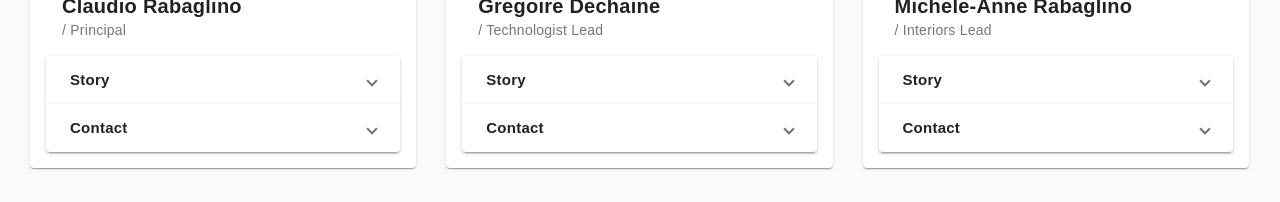
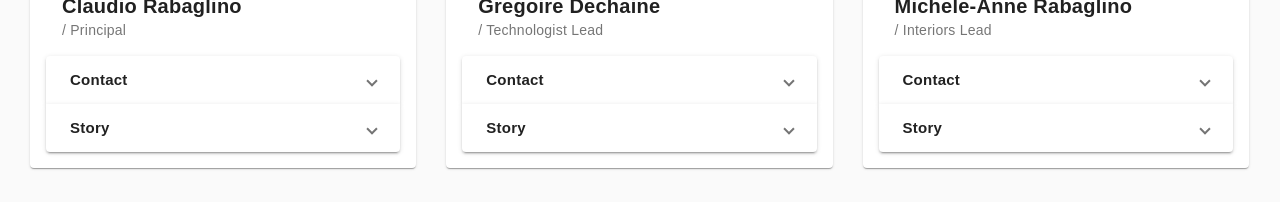
Before and after one commit to bimhouse/crai-web-v2, an Angular app: page /people in a window 1280 px wide. Shown: the part 560-762 px from the top of the page. Built offline with nearby package versions, Linux system fonts and the light colour scheme.

Commit message:
Swap to full size image on URL's for work detail page

```diff
--- a/src/app/crai-people/crai-people.component.html
+++ b/src/app/crai-people/crai-people.component.html
@@ -19,20 +19,20 @@
           <mat-expansion-panel (opened)="panelOpenState = true" (closed)="panelOpenState = false">
             <mat-expansion-panel-header>
               <mat-panel-title>
-                Story
-              </mat-panel-title>
-            </mat-expansion-panel-header>
-            <p>{{ employee.EmployeeBlurb }}</p>
-          </mat-expansion-panel>
-          <mat-expansion-panel (opened)="panelOpenState = true" (closed)="panelOpenState = false">
-            <mat-expansion-panel-header>
-              <mat-panel-title>
                 Contact
               </mat-panel-title>
             </mat-expansion-panel-header>
               <mat-icon>phone</mat-icon><p>{{ employee.EmployeeCell }}</p>
               <mat-icon>mail</mat-icon><p>{{ employee.EmployeeEmail }}</p>
           </mat-expansion-panel>
+          <mat-expansion-panel (opened)="panelOpenState = true" (closed)="panelOpenState = false">
+            <mat-expansion-panel-header>
+              <mat-panel-title>
+                Story
+              </mat-panel-title>
+            </mat-expansion-panel-header>
+            <p>{{ employee.EmployeeBlurb }}</p>
+          </mat-expansion-panel>
         </mat-accordion>
       </mat-card>
     </div>
--- a/src/app/crai-work/crai-work-detail.component.html
+++ b/src/app/crai-work/crai-work-detail.component.html
@@ -5,7 +5,7 @@
 <div fxLayout="row wrap" fxLayout.lt-sm="column" fxLayoutGap="30px grid" fxLayoutAlign="start">
   <div fxFlex="100%">
     <mat-card>
-    <img mat-card-image [src]="item.fields.thumb[0].thumbnails.large.url">
+    <img mat-card-image [src]="item.fields.thumb[0].url">
     </mat-card>
   </div>
 </div>
```
